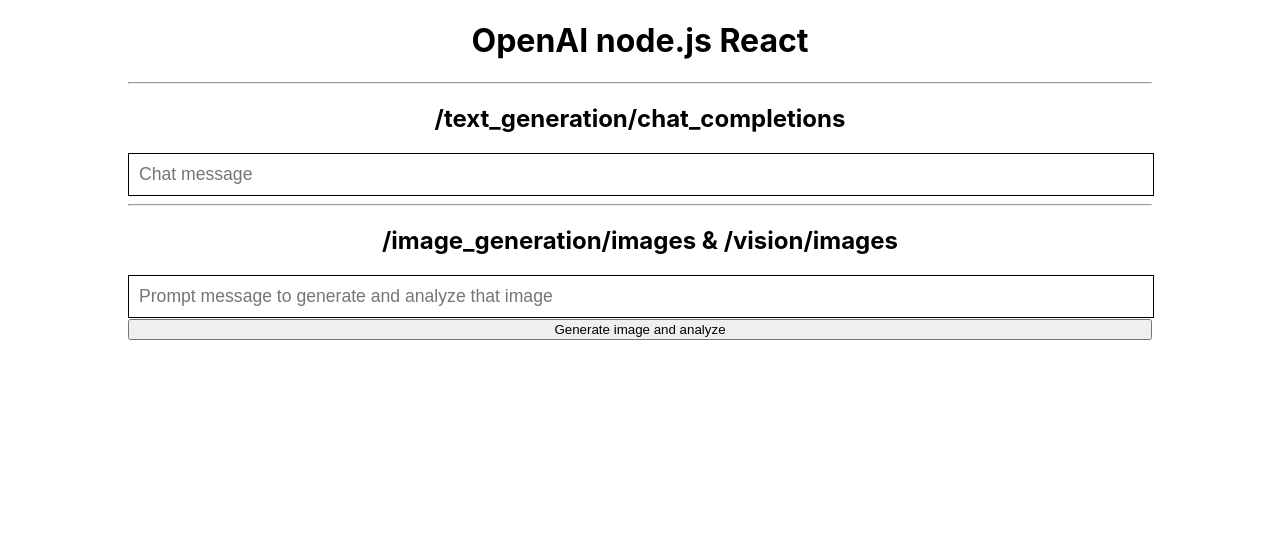
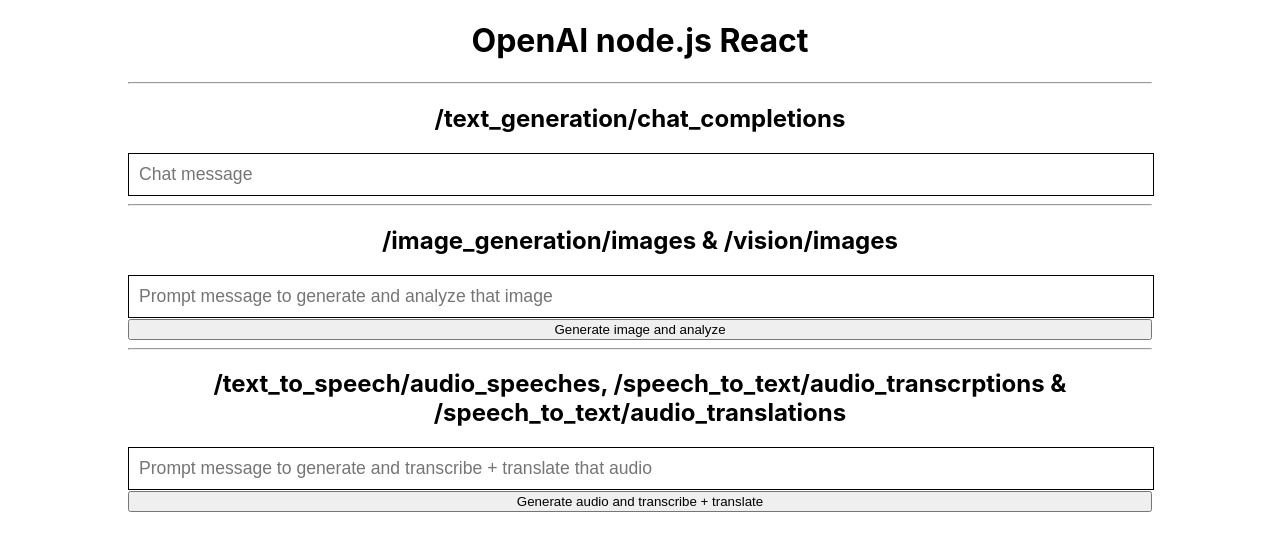
Before and after one commit to imsheth/openai-nodejs, a React (Create React App) app in the folder react-app/: page / in a window 1280 px wide. Shown: the top 550 px of the page. Built offline with nearby package versions, Linux system fonts and the light colour scheme.

Commit message:
Adds: /text_to_speech/audio_speeches, /speech_to_text/audio_transcrptions & /speech_to_text/audio_translations

```diff
--- a/react-app/src/App.js
+++ b/react-app/src/App.js
@@ -6,13 +6,81 @@
   const [chats, setChats] = useState([]);
   const [isTyping, setIsTyping] = useState(false);
 
-  const [description, setDescription] = useState("");
-  const [dreamAnalysis, setDreamAnalysis] = useState("");
+  const [imageDescription, setImageDescription] = useState("");
+  const [imageAnalysis, setImageAnalysis] = useState("");
   const [imageUrl, setImageUrl] = useState("");
+
+  const [audioDescription, setAudioDescription] = useState("");
+  const [audioGenerated, setAudioGenerated] = useState(false);
+  const [audioTranscription, setAudioTranscription] = useState("");
+  const [audioTranslation, setAudioTranslation] = useState("");
+
+  const generateAndAnalyzeAudio = async (e, inputText) => {
+    e.preventDefault();
+
+    try {
+      const request1 = {
+        method: "POST",
+        headers: {
+          "Content-Type": "application/json",
+        },
+        body: JSON.stringify({
+          prompt_message: inputText,
+        }),
+      };
+
+      const generatedAudio = await fetch(
+        `http://localhost:8080/text_to_speech/audio_speeches`,
+        request1
+      );
+      const data1 = await generatedAudio.json();
+
+      if (data1.output.speechFileGeneration === "successful") {
+        setAudioGenerated(true);
+
+        const request2 = {
+          method: "POST",
+          headers: {
+            "Content-Type": "application/json",
+          },
+          body: "",
+        };
+
+        const generatedAudioTranscription = await fetch(
+          `http://localhost:8080/speech_to_text/audio_transcrptions`,
+          request2
+        );
+        const data2 = await generatedAudioTranscription.json();
+        if (data2.output.speechTranscript) {
+          setAudioTranscription(data2.output.speechTranscript);
+        }
+
+        const request3 = {
+          method: "POST",
+          headers: {
+            "Content-Type": "application/json",
+          },
+          body: "",
+        };
+
+        const generatedAudioTranslation = await fetch(
+          `http://localhost:8080/speech_to_text/audio_translations`,
+          request3
+        );
+        const data3 = await generatedAudioTranslation.json();
+        if (data3.output.speechTranslated) {
+          setAudioTranslation(data3.output.speechTranslated);
+        }
+      }
+    } catch (error) {
+      console.log(error);
+    }
+  };
 
   const generateAndAnalyzeImage = async (e, inputText) => {
     e.preventDefault();
 
+    try {
       const request1 = {
         method: "POST",
         headers: {
@@ -45,8 +113,12 @@
       );
       const data2 = await generatedImageAnalysis.json();
 
-    setDreamAnalysis(data2.output.imageComprehension.message.content);
+      setImageAnalysis(data2.output.imageComprehension.message.content);
       setImageUrl(data1.output.imageURL);
+      setImageDescription("");
+    } catch (error) {
+      console.log(error);
+    }
   };
 
   const completeChat = async (e, chatMessage) => {
@@ -126,21 +198,61 @@
 
         <input
           type="text"
-          name="chatMessage"
-          value={description}
+          name="imageDescriptionMessage"
+          value={imageDescription}
           placeholder="Prompt message to generate and analyze that image"
-          onChange={(e) => setDescription(e.target.value)}
+          onChange={(e) => setImageDescription(e.target.value)}
         />
         <button
           style={{ width: "100%" }}
-          onClick={(e) => generateAndAnalyzeImage(e, description)}
+          onClick={(e) => generateAndAnalyzeImage(e, imageDescription)}
         >
           Generate image and analyze
         </button>
-        {dreamAnalysis && (
-          <p><span className="dream-analysis">{dreamAnalysis}</span></p>
+        {imageAnalysis && (
+          <p>
+            <span>{imageAnalysis}</span>
+          </p>
         )}
         {imageUrl && <img src={imageUrl} alt="Loaded" />}
+      </section>
+
+      <hr />
+
+      <section>
+        <h2>
+          /text_to_speech/audio_speeches, /speech_to_text/audio_transcrptions &
+          /speech_to_text/audio_translations
+        </h2>
+
+        <input
+          type="text"
+          name="audioDescriptionMessage"
+          value={audioDescription}
+          placeholder="Prompt message to generate and transcribe + translate that audio"
+          onChange={(e) => setAudioDescription(e.target.value)}
+        />
+        <button
+          style={{ width: "100%" }}
+          onClick={(e) => generateAndAnalyzeAudio(e, audioDescription)}
+        >
+          Generate audio and transcribe + translate
+        </button>
+        {audioGenerated && (
+          <p>
+            <span>Audio generated successfully</span>
+          </p>
+        )}
+        {audioTranscription && audioTranscription.length > 0 && (
+          <p>
+            <span>Audio transcription - {audioTranscription}</span>
+          </p>
+        )}
+        {audioTranslation && audioTranslation.length > 0 && (
+          <p>
+            <span>Audio translation - {audioTranslation}</span>
+          </p>
+        )}
       </section>
     </main>
   );
```
Lines whose indentation alone changed are shown as unchanged.
